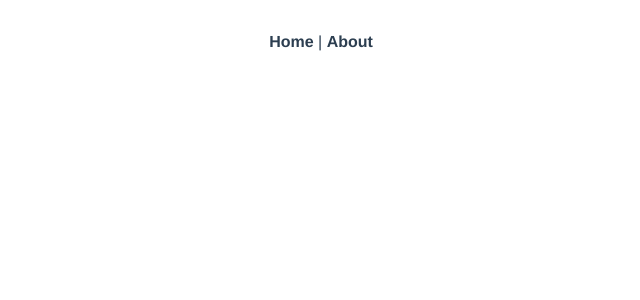
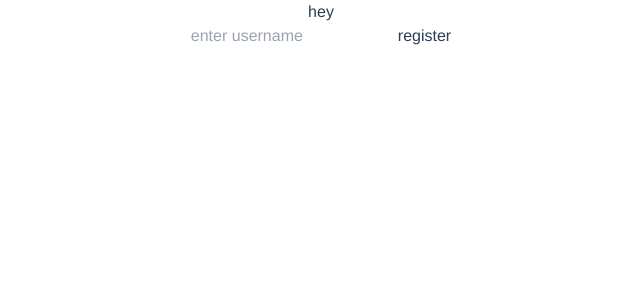
Before and after one commit to olvn/thxcoin, a Vue app: page /#/login in a window 1280 px wide. Shown: the top 300 px of the page, without its empty margins (319-959 px from the left). Built offline with nearby package versions, Linux system fonts and the light colour scheme; no server answers.

Commit message:
user login for now

```diff
--- a/src/App.vue
+++ b/src/App.vue
@@ -1,6 +1,6 @@
 <template>
   <div id="app">
-    <div id="nav">
+    <div id="nav" v-if="isLoggedIn">
       <router-link to="/">Home</router-link> |
       <router-link to="/about">About</router-link>
     </div>
@@ -9,8 +9,18 @@
 </template>
 
 <script>
-// import socket from '@/lib/socket'
-// console.log(socket)
+import chatService from '@/lib/chatService'
+
+export default {
+  created() {
+    chatService.registerListeners();
+  },
+  computed: {
+    isLoggedIn() {
+      return !!this.$store.getters['User/currentUser']
+    }
+  }
+}
 </script>
 
 <style>
--- a/src/lib/chatService.js
+++ b/src/lib/chatService.js
@@ -1,14 +1,15 @@
 import socket from '@/lib/socket'
 import store from '@/store'
-
-// update state from listened events
-socket.on('message', (message) => {
-  store.dispatch('Chat/addMessage', message);
-});
 
 // actions to take from components to emit events
 export default {
   sendMessage(message) {
     socket.emit('sentMessage', { message })
+  },
+  registerListeners() {
+    // update state from listened events
+    socket.on('message', (message) => {
+      store.dispatch('Chat/addMessage', message);
+    });
   }
 }
--- /dev/null
+++ b/src/lib/userService.js
@@ -0,0 +1,21 @@
+import socket from "@/lib/socket";
+// import store from "@/store";
+
+// actions to take from components to emit events
+export default {
+  registerUser(username) {
+    return new Promise((resolve) => {
+      socket.emit("registerUser", { username }, (res) => {
+        if (res.success) {
+          resolve({ success: true });
+        } else {
+          resolve({ success: false, reason: res.reason });
+        }
+      });
+    });
+  },
+  registerListeners() {
+    // update state from listened events
+
+  },
+};
--- a/src/router/index.js
+++ b/src/router/index.js
@@ -1,35 +1,56 @@
-import Vue from 'vue'
-import VueRouter from 'vue-router'
-import Home from '../views/Home.vue'
+import Vue from "vue";
+import VueRouter from "vue-router";
+import Home from "../views/Home.vue";
+import store from "@/store";
 
-Vue.use(VueRouter)
+Vue.use(VueRouter);
 
 const routes = [
   {
-    path: '/',
-    name: 'Home',
-    component: Home
+    path: "/",
+    name: "Home",
+    component: Home,
   },
   {
-    path: '/about',
-    name: 'About',
+    path: "/login",
+    name: "Login",
+    component: () =>
+      import(/* webpackChunkName: "about" */ "../views/Login.vue"),
+    beforeEnter: (to, from, next) => {
+      console.log(!store.getters["User/currentUser"])
+      if (!store.getters["User/currentUser"]) next();
+      else next({ name: "Home" });
+    },
+  },
+  {
+    path: "/about",
+    name: "About",
     // route level code-splitting
     // this generates a separate chunk (about.[hash].js) for this route
     // which is lazy-loaded when the route is visited.
-    component: () => import(/* webpackChunkName: "about" */ '../views/About.vue')
+    component: () =>
+      import(/* webpackChunkName: "about" */ "../views/About.vue"),
   },
   {
-    path: '/chat',
-    name: 'Chat',
+    path: "/chat",
+    name: "Chat",
     // route level code-splitting
     // this generates a separate chunk (about.[hash].js) for this route
     // which is lazy-loaded when the route is visited.
-    component: () => import(/* webpackChunkName: "about" */ '../views/Chat.vue')
-  }
-]
+    component: () =>
+      import(/* webpackChunkName: "about" */ "../views/Chat.vue"),
+  },
+];
 
 const router = new VueRouter({
-  routes
-})
+  routes,
+});
 
-export default router
+router.beforeEach((to, from, next) => {
+  console.log(store.getters["User/currentUser"]);
+  if (to.name !== "Login" && !store.getters["User/currentUser"])
+    next({ name: "Login" });
+  else next();
+});
+
+export default router;
--- a/src/stores/user.js
+++ b/src/stores/user.js
@@ -20,5 +20,6 @@ export default {
         context.commit("REGISTER_USER", username)
       }
     }
-  }
+  },
+  namespaced: true
 };
--- /dev/null
+++ b/src/views/Login.vue
@@ -0,0 +1,33 @@
+<template>
+  <div>
+    <div>hey</div>
+    <form @submit.prevent="attemptRegister">
+    <input type="text" placeholder="enter username" v-model="username" />
+    <button>register</button>
+    {{ errorText }}
+    </form>
+  </div>
+</template>
+<script>
+import userService from '@/lib/userService'
+
+export default {
+  data() {
+    return {
+      username: "",
+      errorText: null
+    };
+  },
+  methods: {
+    async attemptRegister() {
+      const res = await userService.registerUser(this.username);
+      if (res.success) {
+        this.$store.dispatch('User/registerUser', this.username)
+        this.$router.push({name: 'Home'})
+      } else {
+        this.errorText = res.reason;
+      }
+    }
+  }
+};
+</script>
```
Also changed, not shown: 1 other file (tests, documents, lock files or other folders).
